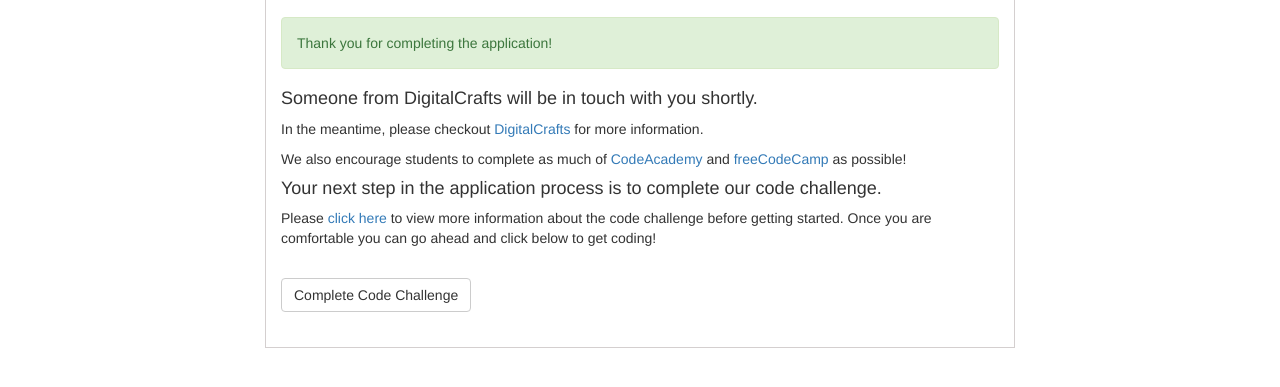
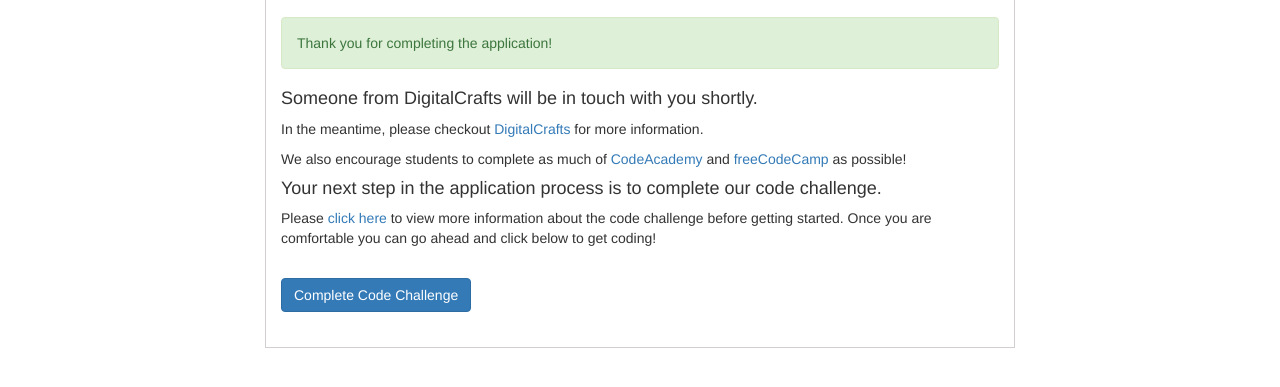
Before and after one commit to csdaniel17/DC-student-application, a plain HTML site: page frontend/index.html at #/complete in a window 1280 px wide. Shown: the part 153-540 px from the top of the page. Drawn offline with Linux system fonts and the light colour scheme; no server answers.

Commit message:
making buttons match on schedule and complete pages

```diff
--- a/frontend/html/complete.html
+++ b/frontend/html/complete.html
@@ -13,7 +13,7 @@
     <p>We also encourage students to complete as much of <a href="http://www.codecademy.com" target="_blank">CodeAcademy</a> and <a href="http://www.freecodecamp.com" target="_blank">freeCodeCamp</a> as possible!</p>
     <h4>Your next step in the application process is to complete our code challenge.</h4>
     <p>Please <a href="img/codechallenge.pdf" target="_blank">click here</a> to view more information about the code challenge before getting started. Once you are comfortable you can go ahead and click below to get coding!</p>
-    <button type="button" class="challengeBtn btn btn-default" ng-click="codeChallenge()">Complete Code Challenge</button>
+    <button type="button" class="challengeBtn btn btn-primary" ng-click="codeChallenge()">Complete Code Challenge</button>
 
   </div>
 </form>
```
Also changed, not shown: frontend/html/schedule.html (+1 -1 lines).
